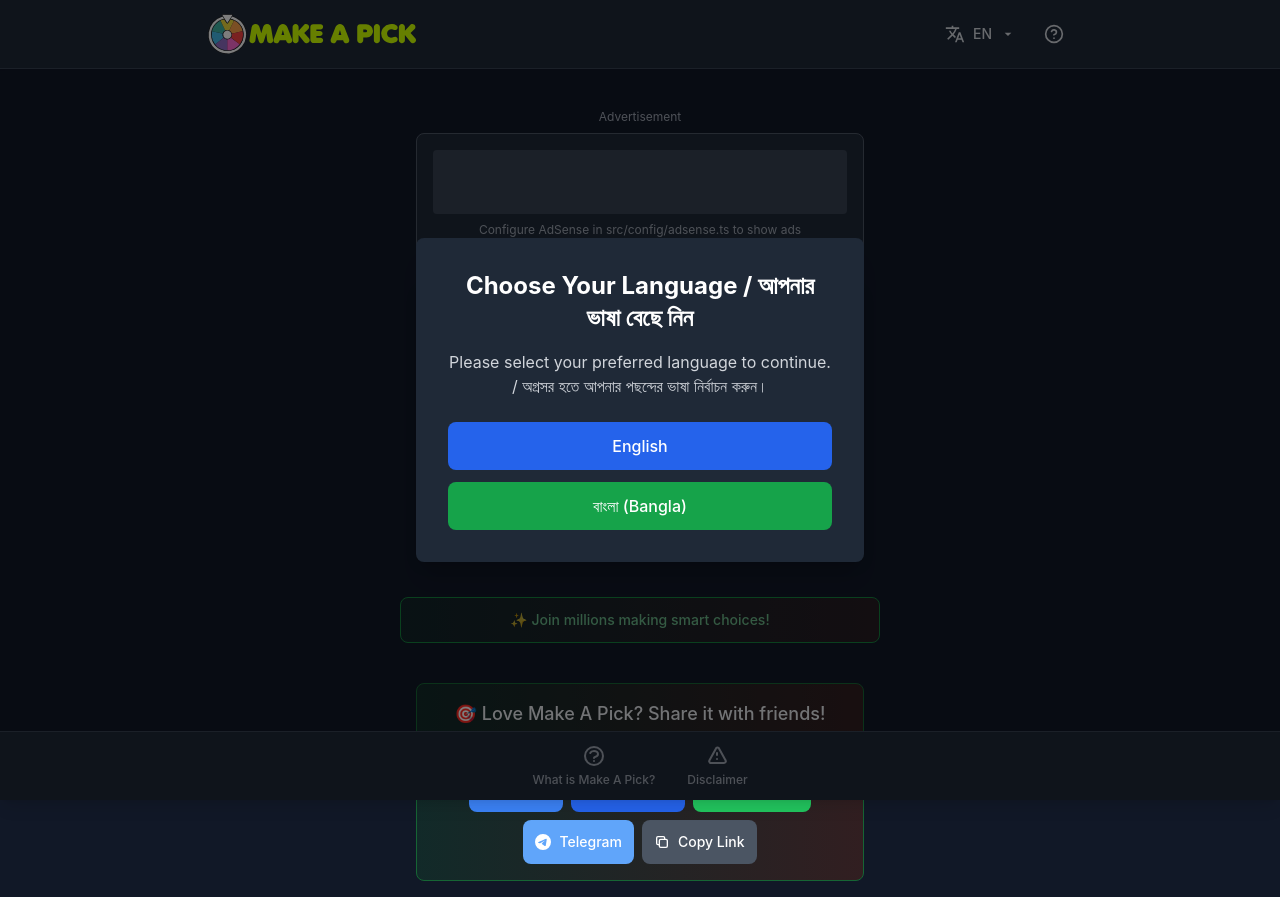
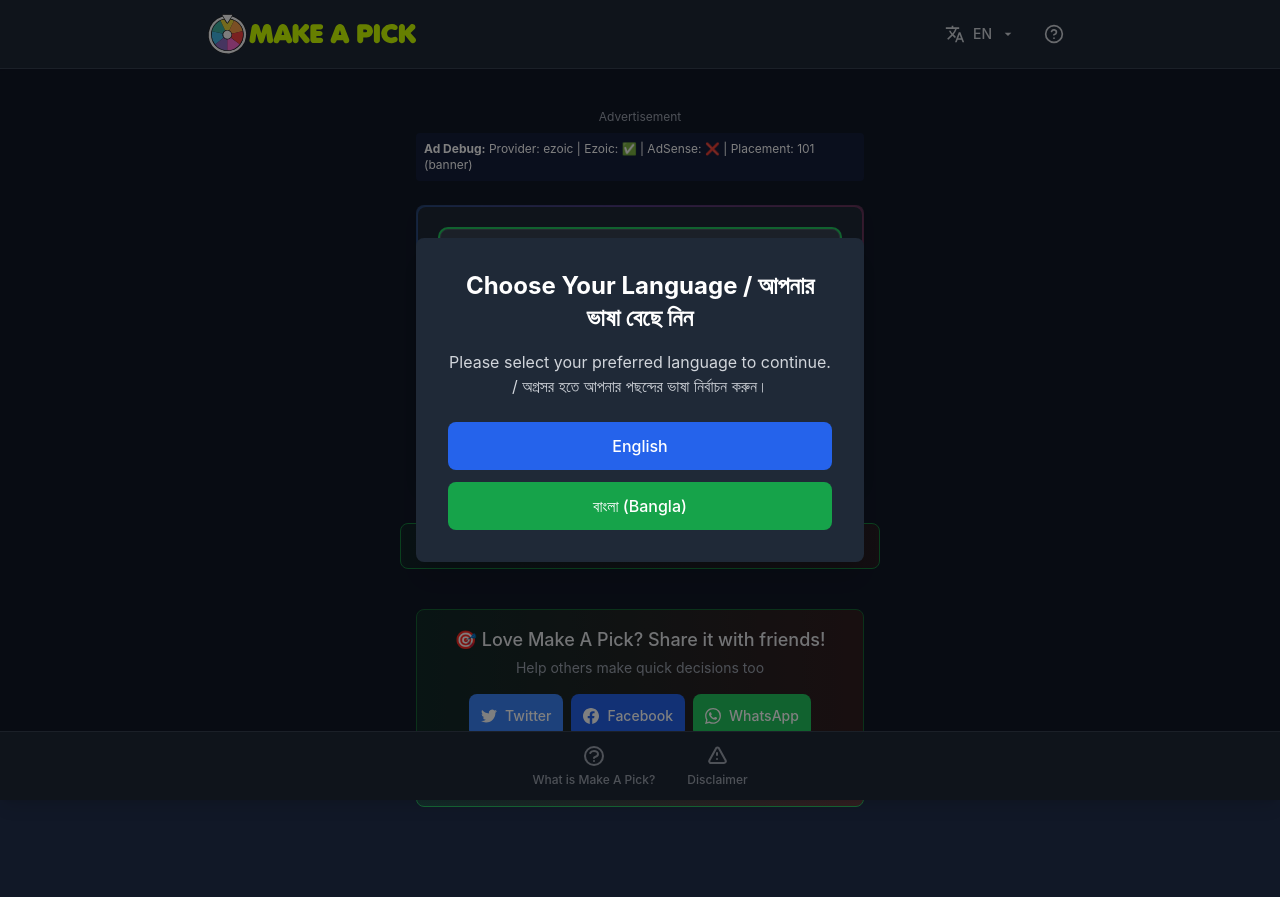
Before and after one commit to logicabinaria/make-a-pick-prod, a Next.js app: page / in a window 1280 px wide. After the commit the page ends 823 px from the top, so only its background shows below. Built offline with nearby package versions, Linux system fonts and the light colour scheme.

Commit message:
Ezoic implementation

```diff
--- a/src/app/layout.tsx
+++ b/src/app/layout.tsx
@@ -1,6 +1,6 @@
 import type { Metadata, Viewport } from "next";
 import Script from "next/script";
-import { ADSENSE_CONFIG } from "@/config/adsense";
+import { ADSENSE_CONFIG, EZOIC_CONFIG } from "@/config/ads";
 import "./globals.css";
 
 export const metadata: Metadata = {
@@ -64,8 +64,43 @@ export default function RootLayout({
           `}
         </Script>
 
-        {/* Google AdSense - Only load if configured */}
-        {ADSENSE_CONFIG.isConfigured && (
+        {/* Ezoic Privacy Scripts - Load first for GDPR compliance */}
+        {EZOIC_CONFIG.isActive && (
+          <>
+            {EZOIC_CONFIG.privacyScripts.map((src, index) => (
+              <Script
+                key={`ezoic-privacy-${index}`}
+                src={src}
+                strategy="beforeInteractive"
+                data-cfasync="false"
+              />
+            ))}
+          </>
+        )}
+
+        {/* Ezoic Header Script */}
+        {EZOIC_CONFIG.isActive && (
+          <>
+            <Script
+              async
+              src={EZOIC_CONFIG.headerScript}
+              strategy="afterInteractive"
+            />
+            <Script
+              id="ezoic-init"
+              strategy="afterInteractive"
+              dangerouslySetInnerHTML={{
+                __html: `
+                  window.ezstandalone = window.ezstandalone || {};
+                  ezstandalone.cmd = ezstandalone.cmd || [];
+                `
+              }}
+            />
+          </>
+        )}
+
+        {/* Google AdSense - Only load if configured and active */}
+        {ADSENSE_CONFIG.isActive && (
           <Script
             async
             src={ADSENSE_CONFIG.scriptUrl}
--- a/src/app/page.tsx
+++ b/src/app/page.tsx
@@ -7,7 +7,7 @@ import LanguageSelector from '@/components/LanguageSelector';
 import PrivacyNotice from '@/components/PrivacyNotice';
 import Picker from '@/components/Picker';
 import StatsDisplay from '@/components/StatsDisplay';
-import AdBanner from '@/components/AdBanner';
+import FlexibleAdBanner from '@/components/FlexibleAdBanner';
 import SocialShare from '@/components/SocialShare';
 import MobileFooter from '@/components/MobileFooter';
 import MobileOptimizer from '@/components/MobileOptimizer';
@@ -58,7 +58,7 @@ function AppContent() {
         <Header />
 
         <main className="container mx-auto px-4 py-4 space-y-6 max-w-lg">
-            <AdBanner />
+            <FlexibleAdBanner />
             <Picker />
             <StatsDisplay />
             <SocialShare />
--- /dev/null
+++ b/src/components/FlexibleAdBanner.tsx
@@ -0,0 +1,130 @@
+'use client';
+
+import { useEffect, useState } from 'react';
+import {
+  ADSENSE_CONFIG,
+  EZOIC_CONFIG,
+  getAdProviderInfo,
+  initializeAdSense,
+  initializeEzoic
+} from '@/config/ads';
+
+interface FlexibleAdBannerProps {
+  ezoicPlacementId?: number; // Ezoic ad placement ID (numeric)
+  placementType?: 'banner' | 'sidebar' | 'footer' | 'inContent'; // Predefined placement types
+  className?: string;
+}
+
+export default function FlexibleAdBanner({
+  ezoicPlacementId,
+  placementType = 'banner',
+  className = ''
+}: FlexibleAdBannerProps) {
+  // Use provided placement ID or get from config based on type
+  const finalPlacementId = ezoicPlacementId || EZOIC_CONFIG.placements[placementType];
+  const [adLoaded, setAdLoaded] = useState(false);
+  const adInfo = getAdProviderInfo();
+
+  useEffect(() => {
+    if (adInfo.isEzoic) {
+      // Initialize Ezoic and show ads
+      const timer = setTimeout(() => {
+        initializeEzoic();
+
+        // Show Ezoic ads using the proper API
+        if (typeof window !== 'undefined' && window.ezstandalone) {
+          const ezstandalone = window.ezstandalone;
+          ezstandalone.cmd = ezstandalone.cmd || [];
+          ezstandalone.cmd.push(function() {
+            if (ezstandalone.showAds) {
+              ezstandalone.showAds(finalPlacementId);
+            }
+          });
+        }
+
+        setAdLoaded(true);
+      }, 500);
+      return () => clearTimeout(timer);
+    } else if (adInfo.adsenseActive) {
+      // Initialize AdSense
+      const timer = setTimeout(() => {
+        initializeAdSense();
+        setAdLoaded(true);
+      }, 1000);
+      return () => clearTimeout(timer);
+    }
+  }, [adInfo.isEzoic, adInfo.adsenseActive, finalPlacementId]);
+
+  return (
+    <div className={`w-full max-w-md mx-auto mt-6 ${className}`}>
+      <div className="text-xs text-gray-500 dark:text-gray-400 mb-2 text-center">
+        Advertisement
+      </div>
+
+      {/* Ezoic Ad */}
+      {adInfo.isEzoic && (
+        <>
+          {/* Ezoic placeholder div - DO NOT add styling as per Ezoic docs */}
+          <div id={`ezoic-pub-ad-placeholder-${finalPlacementId}`}>
+            {!adLoaded && (
+              <div className="min-h-[90px] max-h-[120px] flex items-center justify-center bg-gray-100 dark:bg-gray-800 border border-gray-300 dark:border-gray-600 rounded-lg animate-pulse">
+                <div className="text-center p-4">
+                  <div className="h-16 bg-gray-200 dark:bg-gray-700 rounded mb-2"></div>
+                  <p className="text-xs text-gray-500 dark:text-gray-400">
+                    Loading Ezoic ad...
+                  </p>
+                </div>
+              </div>
+            )}
+          </div>
+        </>
+      )}
+
+      {/* Google AdSense Ad */}
+      {adInfo.adsenseActive && (
+        <>
+          <ins
+            className="adsbygoogle block"
+            style={{ display: 'block', minHeight: '90px', maxHeight: '120px' }}
+            data-ad-client={ADSENSE_CONFIG.publisherId}
+            data-ad-slot={ADSENSE_CONFIG.adSlots.banner}
+            data-ad-format="horizontal"
+            data-full-width-responsive="true"
+          ></ins>
+
+          {!adLoaded && (
+            <div className="bg-gray-100 dark:bg-gray-800 border border-gray-300 dark:border-gray-600 rounded-lg p-3 text-center animate-pulse">
+              <div className="h-16 bg-gray-200 dark:bg-gray-700 rounded"></div>
+              <p className="text-xs text-gray-500 dark:text-gray-400 mt-1">
+                Loading AdSense banner...
+              </p>
+            </div>
+          )}
+        </>
+      )}
+
+      {/* Placeholder when no ad provider is active */}
+      {!adInfo.isActive && (
+        <div className="bg-gray-100 dark:bg-gray-800 border border-gray-300 dark:border-gray-600 rounded-lg p-4 text-center">
+          <div className="h-16 bg-gray-200 dark:bg-gray-700 rounded mb-2"></div>
+          <p className="text-xs text-gray-500 dark:text-gray-400">
+            Ad provider not configured. Current: {adInfo.provider}
+          </p>
+          <p className="text-xs text-gray-400 mt-1">
+            Configure in src/config/ads.ts
+          </p>
+        </div>
+      )}
+
+      {/* Debug info in development */}
+      {process.env.NODE_ENV === 'development' && (
+        <div className="mt-2 p-2 bg-blue-50 dark:bg-blue-900/20 rounded text-xs">
+          <strong>Ad Debug:</strong> Provider: {adInfo.provider} |
+          Ezoic: {adInfo.ezoicActive ? '✅' : '❌'} |
+          AdSense: {adInfo.adsenseActive ? '✅' : '❌'} |
+          {adInfo.isEzoic && ` Placement: ${finalPlacementId} (${placementType})`}
+        </div>
+      )}
+    </div>
+  );
+}
--- /dev/null
+++ b/src/config/ads.ts
@@ -0,0 +1,135 @@
+// Flexible Ad Configuration - Supports Ezoic and Google AdSense
+// Switch between ad providers by changing the AD_PROVIDER constant
+
+export type AdProvider = 'ezoic' | 'adsense' | 'none';
+
+// Change this to switch between ad providers
+// Note: Change this value to switch between providers
+const AD_PROVIDER_SETTING: AdProvider = 'ezoic'; // Options: 'ezoic', 'adsense', 'none'
+export const AD_PROVIDER = AD_PROVIDER_SETTING;
+
+// Ezoic Configuration
+export const EZOIC_CONFIG = {
+  // Ezoic privacy scripts (required for GDPR compliance)
+  privacyScripts: [
+    'https://cmp.gatekeeperconsent.com/min.js',
+    'https://the.gatekeeperconsent.com/cmp.min.js'
+  ],
+
+  // Main Ezoic header script
+  headerScript: '//www.ezojs.com/ezoic/sa.min.js',
+
+  // Ezoic ad placement IDs (configure these in your Ezoic dashboard)
+  placements: {
+    banner: 101,        // Main banner placement
+    sidebar: 102,       // Sidebar placement
+    footer: 103,        // Footer placement
+    inContent: 104      // In-content placement
+  },
+
+  // Ezoic configuration options
+  options: {
+    limitCookies: true,           // Enable GDPR compliance
+    anchorAdPosition: 'bottom'    // Anchor ad position: 'top' or 'bottom'
+  },
+
+  // Check if Ezoic is the selected provider
+  get isActive() {
+    return (AD_PROVIDER as string) === 'ezoic';
+  }
+};
+
+// Google AdSense Configuration (keeping existing setup)
+export const ADSENSE_CONFIG = {
+  // Your Google AdSense Publisher ID (starts with ca-pub-)
+  publisherId: 'ca-pub-6150853912343151',
+
+  // Ad Slot ID for small banner ad in footer
+  adSlots: {
+    banner: '1234567890', // Replace with your actual Banner ad slot ID from AdSense
+  },
+
+  // AdSense script URL
+  get scriptUrl() {
+    return `https://pagead2.googlesyndication.com/pagead/js/adsbygoogle.js?client=${this.publisherId}`;
+  },
+
+  // Check if AdSense is properly configured and selected
+  get isActive() {
+    return (AD_PROVIDER as string) === 'adsense' &&
+           this.publisherId !== 'ca-pub-XXXXXXXXXXXXXXXXX' &&
+           this.adSlots.banner !== '1234567890';
+  },
+
+  // Legacy compatibility
+  get isConfigured() {
+    return this.publisherId !== 'ca-pub-XXXXXXXXXXXXXXXXX' &&
+           this.adSlots.banner !== '1234567890';
+  }
+};
+
+// Ezoic window interface
+declare global {
+  interface Window {
+    ezstandalone: {
+      cmd: Array<() => void>;
+      config?: (options: Record<string, unknown>) => void;
+      showAds?: (...placementIds: number[]) => void;
+      setEzoicAnchorAd?: (enabled: boolean) => void;
+      hasAnchorAdBeenClosed?: () => boolean;
+      isEzoicUser?: (percentage: number) => boolean;
+    };
+    adsbygoogle: unknown[];
+  }
+}
+
+// Ezoic initialization helper
+export const initializeEzoic = () => {
+  if (typeof window !== 'undefined' && EZOIC_CONFIG.isActive) {
+    try {
+      window.ezstandalone = window.ezstandalone || {};
+      window.ezstandalone.cmd = window.ezstandalone.cmd || [];
+
+      // Configure Ezoic options
+      window.ezstandalone.cmd.push(function() {
+        if (window.ezstandalone.config) {
+          window.ezstandalone.config(EZOIC_CONFIG.options);
+        }
+      });
+    } catch (error) {
+      console.error('Ezoic initialization error:', error);
+    }
+  }
+};
+
+// AdSense initialization helper (keeping existing)
+export const initializeAdSense = () => {
+  if (typeof window !== 'undefined' && ADSENSE_CONFIG.isActive) {
+    try {
+      (window.adsbygoogle = window.adsbygoogle || []).push({});
+    } catch (error) {
+      console.error('AdSense initialization error:', error);
+    }
+  }
+};
+
+// Generic ad unit component props
+export interface AdUnitProps {
+  slot?: string;
+  format?: 'auto' | 'rectangle' | 'vertical' | 'horizontal';
+  responsive?: boolean;
+  className?: string;
+  ezoicId?: string; // For Ezoic ad placements
+}
+
+// Helper to get current ad provider info
+export const getAdProviderInfo = () => {
+  return {
+    provider: AD_PROVIDER,
+    isEzoic: (AD_PROVIDER as string) === 'ezoic',
+    isAdSense: (AD_PROVIDER as string) === 'adsense',
+    isActive: (AD_PROVIDER as string) !== 'none',
+    ezoicActive: EZOIC_CONFIG.isActive,
+    adsenseActive: ADSENSE_CONFIG.isActive
+  };
+};
```
